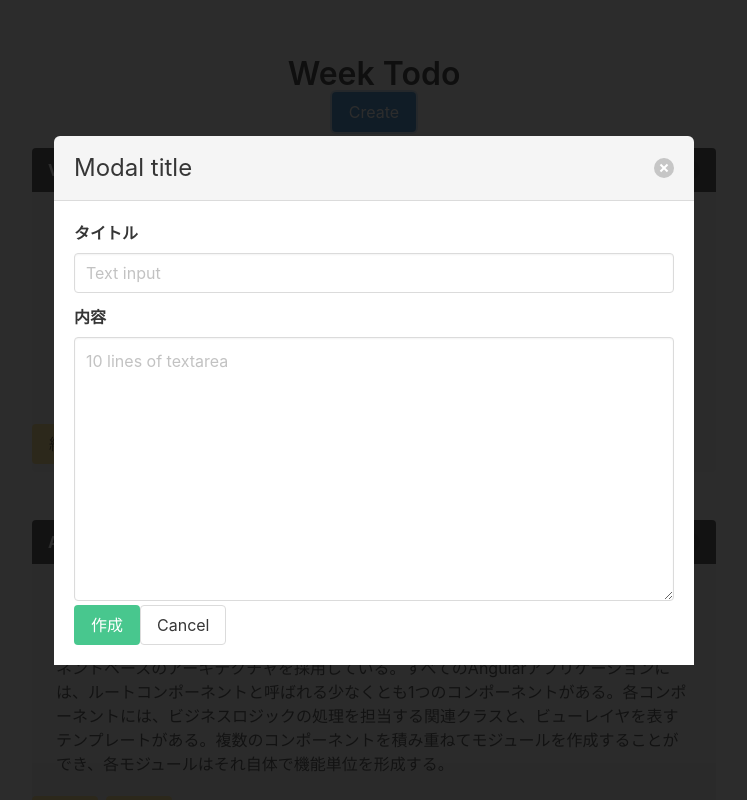
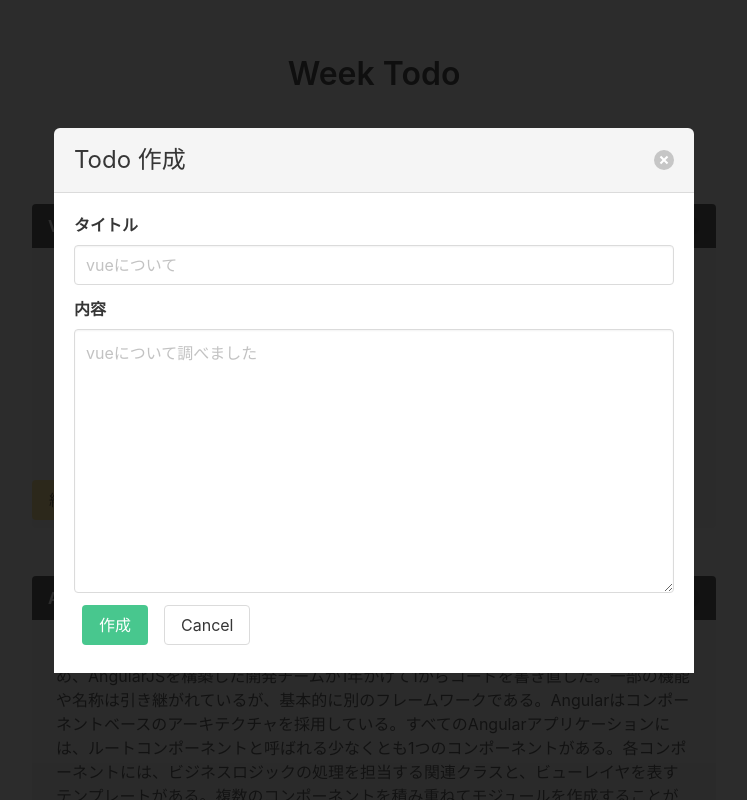
Before and after one commit to moriyamasaaaki/todo-v, a Vue app: page / in a window 1280 px wide. Both pictures are taken after a click on the button "Create". Shown: the top 800 px of the page, without its empty margins (266-1013 px from the left). Built offline with nearby package versions, Linux system fonts and the light colour scheme.

Commit message:
style(vue): スタイル関連修正

```diff
--- a/src/components/Modal.vue
+++ b/src/components/Modal.vue
@@ -1,19 +1,19 @@
 <template>
   <div>
-    <div class="buttons">
-      <button @click="isOpen = true" class="button is-info">Create</button>
-    </div>
     <div class="modal" :class="{'is-active': isOpen}">
       <div class="modal-background"></div>
       <div class="modal-card">
         <header class="modal-card-head">
-          <p class="modal-card-title">Modal title</p>
+          <p class="modal-card-title">Todo 作成</p>
           <button @click="close" class="delete" aria-label="close"></button>
         </header>
         <section class="modal-card-body">
           <slot />
         </section>
       </div>
+    </div>
+    <div class="buttons">
+      <button @click="isOpen = true" class="button is-info">Create</button>
     </div>
   </div>
 </template>
@@ -45,4 +45,7 @@ export default {
   text-align: center;
   margin: 0 auto;
 }
+.buttons {
+    margin: 40px 0 32px;
+}
 </style>
--- a/src/components/TodoCreate.vue
+++ b/src/components/TodoCreate.vue
@@ -4,7 +4,7 @@
       <div class="field">
         <label class="label">タイトル</label>
         <div class="control">
-          <input v-model="form.title" class="input" type="text" placeholder="Text input" />
+          <input v-model="form.title" class="input" type="text" placeholder="vueについて" />
         </div>
         <p class="help is-danger">{{ formError }}</p>
       </div>
@@ -14,7 +14,7 @@
           <textarea
             v-model="form.description"
             class="textarea"
-            placeholder="10 lines of textarea"
+            placeholder="vueについて調べました"
             rows="10"
           ></textarea>
         </div>
@@ -69,3 +69,10 @@ export default {
   }
 };
 </script>
+
+<style lang="scss" scoped>
+.button {
+    margin: 8px;
+}
+
+</style>
--- a/src/components/TodoList.vue
+++ b/src/components/TodoList.vue
@@ -9,7 +9,7 @@
         :description="todo['description']"
       />
     </div>
-    <div v-else class="no-todos">Todoはありません。</div>
+    <div v-else class="no-todos">Todoがありません。作成してください。</div>
   </div>
 </template>
 
```
